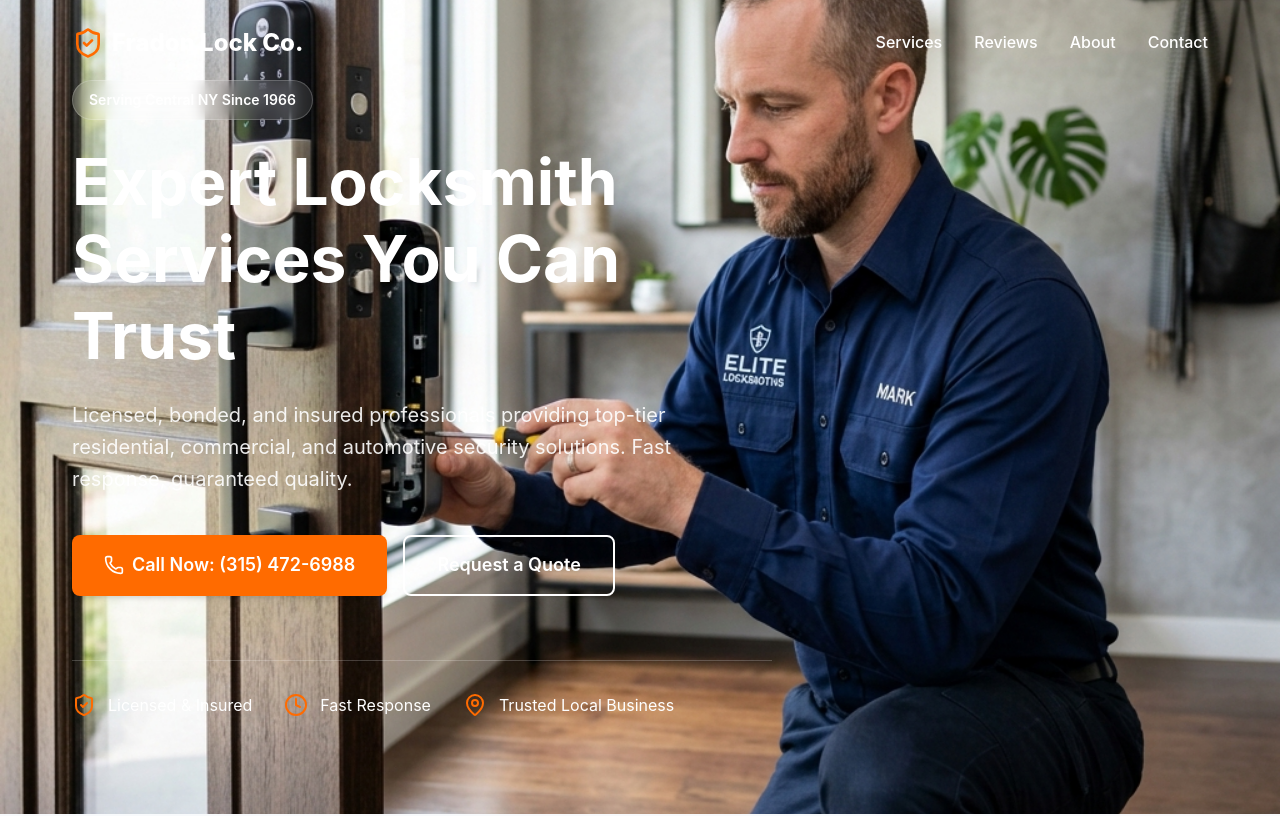
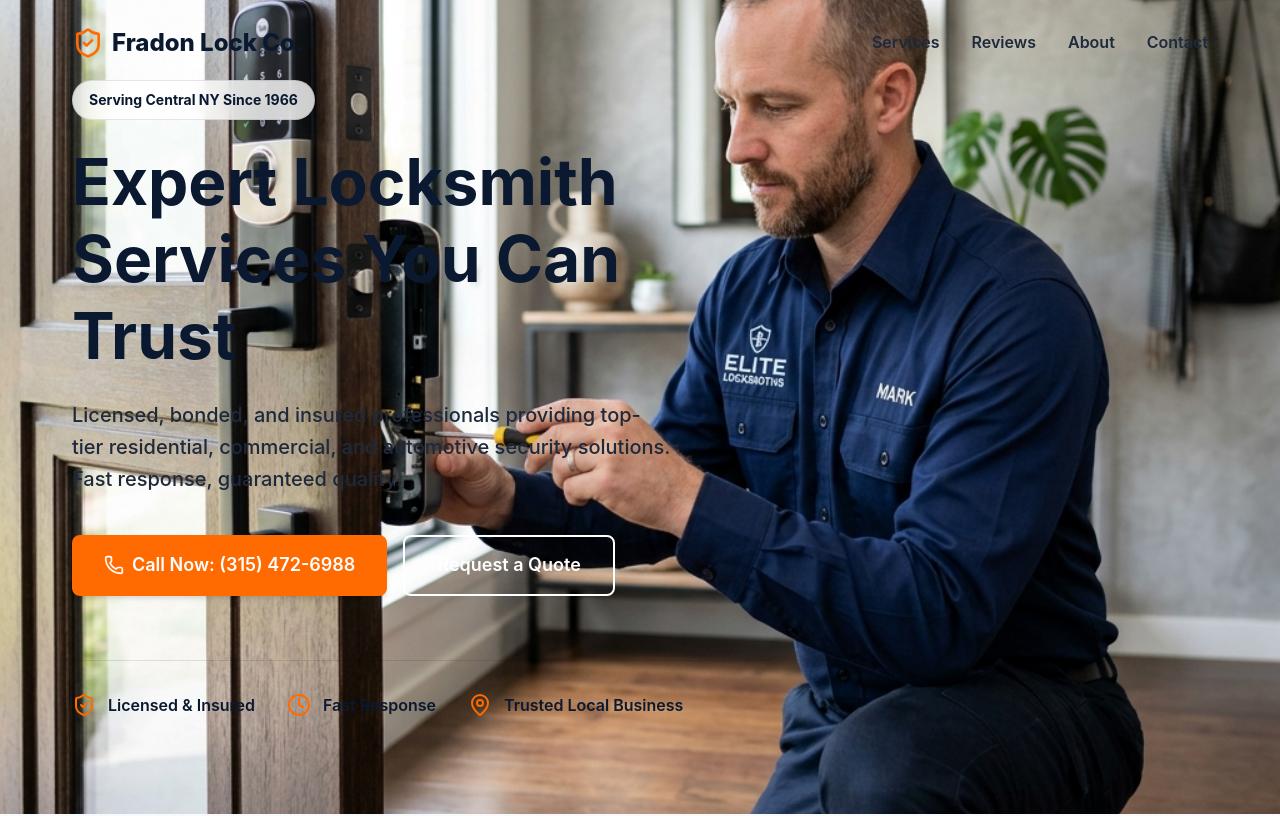
Before and after one commit to Grasaia/Mock-landing-page-locksmith, a React (Vite) app: page / in a window 1280 px wide. Shown: the top 816 px of the page. Built offline with nearby package versions, Linux system fonts and the light colour scheme.

Commit message:
feat: initialize global CSS variables and base landing page styles

```diff
--- a/src/index.css
+++ b/src/index.css
@@ -144,7 +144,7 @@ section {
   font-family: var(--font-heading);
   font-size: 1.5rem;
   font-weight: 800;
-  color: white;
+  color: var(--color-primary);
   display: flex;
   align-items: center;
   gap: 0.5rem;
@@ -153,8 +153,8 @@ section {
 .nav-links {
   display: none;
   gap: 2rem;
-  color: white;
-  font-weight: 500;
+  color: var(--color-text);
+  font-weight: 600;
 }
 
 @media (min-width: 768px) {
@@ -189,36 +189,38 @@ section {
 .hero-overlay {
   position: absolute;
   inset: 0;
-  background: linear-gradient(to right, rgba(10, 25, 47, 0.9) 0%, rgba(10, 25, 47, 0.7) 50%, rgba(10, 25, 47, 0.3) 100%);
+  background: linear-gradient(to right, rgba(255, 255, 255, 0.95) 0%, rgba(255, 255, 255, 0.85) 50%, rgba(255, 255, 255, 0.3) 100%);
   z-index: -1;
 }
 
 .hero-content {
-  color: white;
+  color: var(--color-primary);
   max-width: 700px;
 }
 
 .hero-badge {
   display: inline-block;
   padding: 0.5rem 1rem;
-  background-color: rgba(255, 255, 255, 0.1);
+  background-color: rgba(255, 255, 255, 0.8);
+  color: var(--color-primary);
   backdrop-filter: blur(8px);
   border-radius: 2rem;
   font-size: 0.875rem;
-  font-weight: 600;
+  font-weight: 700;
   margin-bottom: 1.5rem;
-  border: 1px solid rgba(255, 255, 255, 0.2);
+  border: 1px solid rgba(0, 0, 0, 0.1);
 }
 
 .hero h1 {
   font-size: clamp(3rem, 5vw, 4.5rem);
-  color: white;
+  color: var(--color-primary);
   margin-bottom: 1.5rem;
 }
 
 .hero p {
   font-size: 1.25rem;
-  color: rgba(255, 255, 255, 0.9);
+  color: var(--color-text);
+  font-weight: 500;
   margin-bottom: 2.5rem;
   max-width: 600px;
 }
@@ -233,7 +235,7 @@ section {
   display: flex;
   gap: 2rem;
   margin-top: 4rem;
-  border-top: 1px solid rgba(255, 255, 255, 0.2);
+  border-top: 1px solid rgba(0, 0, 0, 0.1);
   padding-top: 2rem;
   flex-wrap: wrap;
 }
@@ -242,7 +244,8 @@ section {
   display: flex;
   align-items: center;
   gap: 0.75rem;
-  color: white;
+  color: var(--color-primary);
+  font-weight: 600;
 }
 
 .trust-icon {
```
